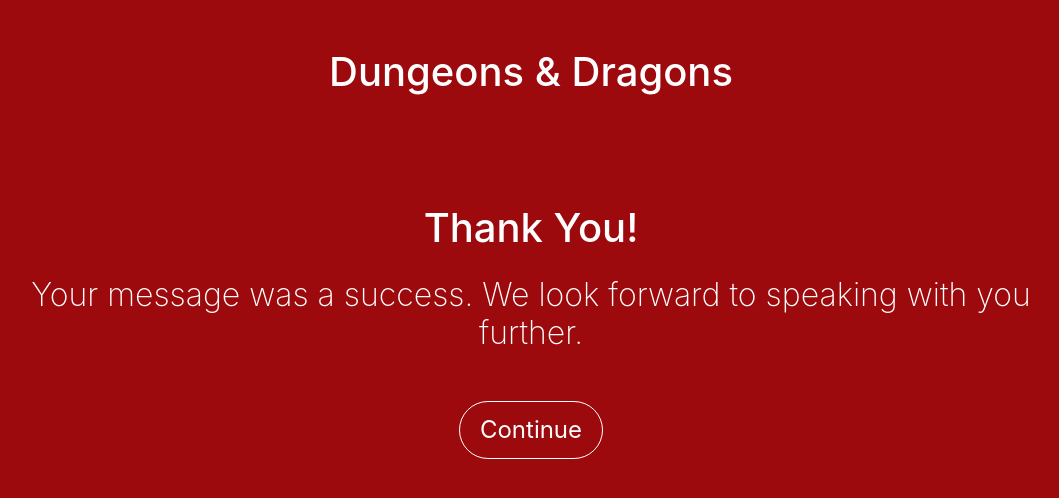
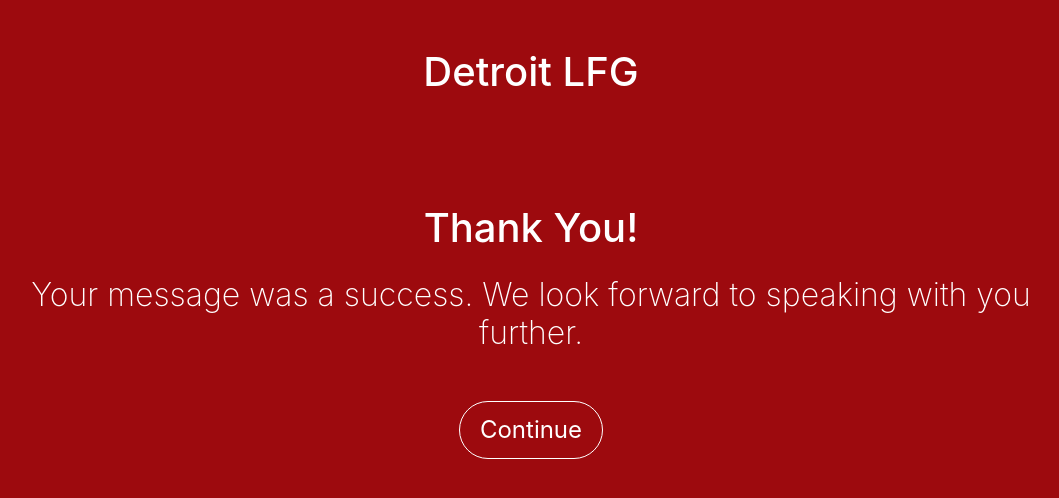
Before and after one commit to stoppable408/_dd, a Vue app: page /thanks in a window 1280 px wide. Shown: the top 498 px of the page, without its empty margins (109-1168 px from the left). Built offline with nearby package versions, Linux system fonts and the light colour scheme.

Commit message:
Update Thanks.vue

```diff
--- a/src/views/Thanks.vue
+++ b/src/views/Thanks.vue
@@ -2,7 +2,7 @@
   <div class="thanks">
     <div class="container">
       <div class="logo">
-        <h1 class="text-center pt-5">Dungeons & Dragons</h1>
+        <h1 class="text-center pt-5">Detroit LFG</h1>
       </div>
       <div class="thanks-message text-center">
         <h1 class="title mb-4">Thank You!</h1>
```
